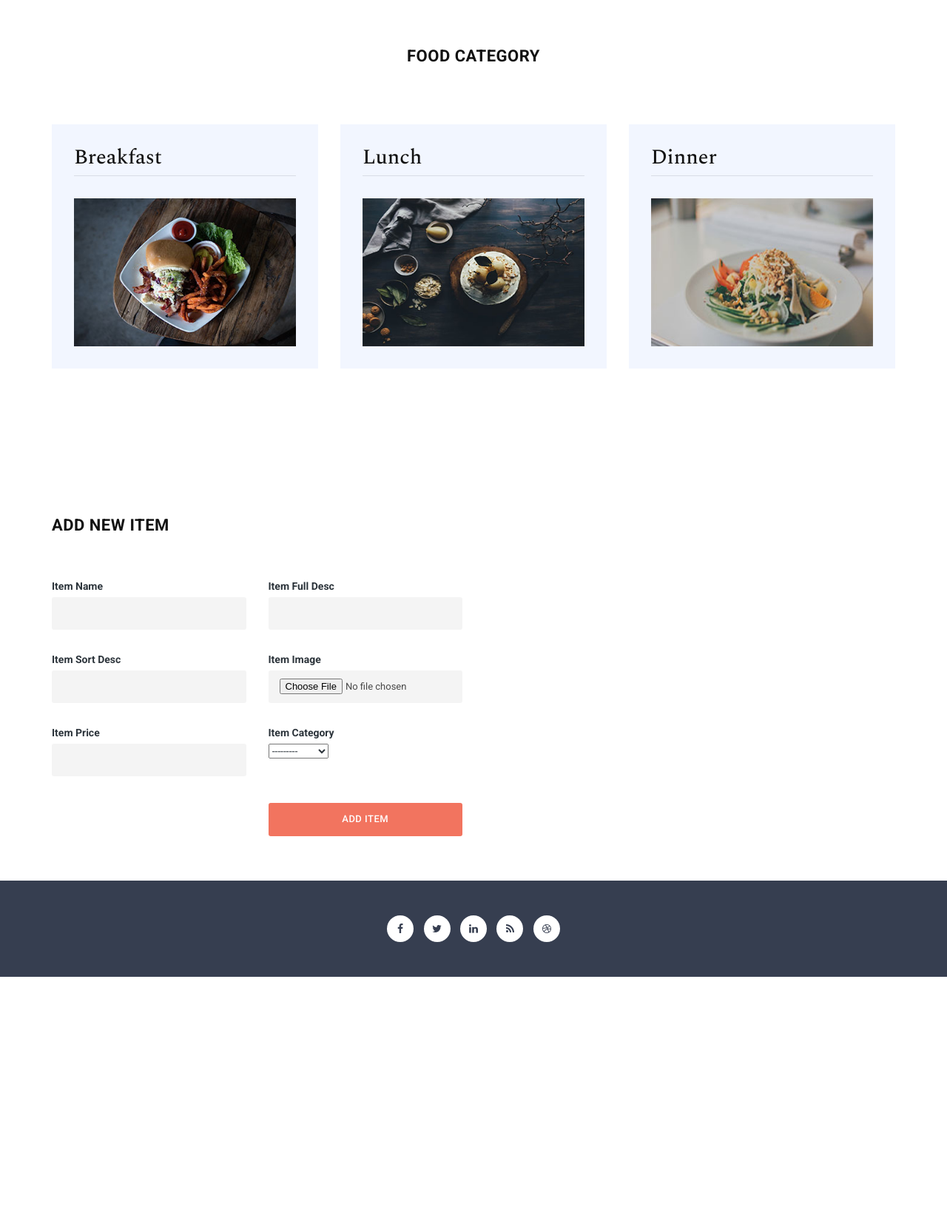
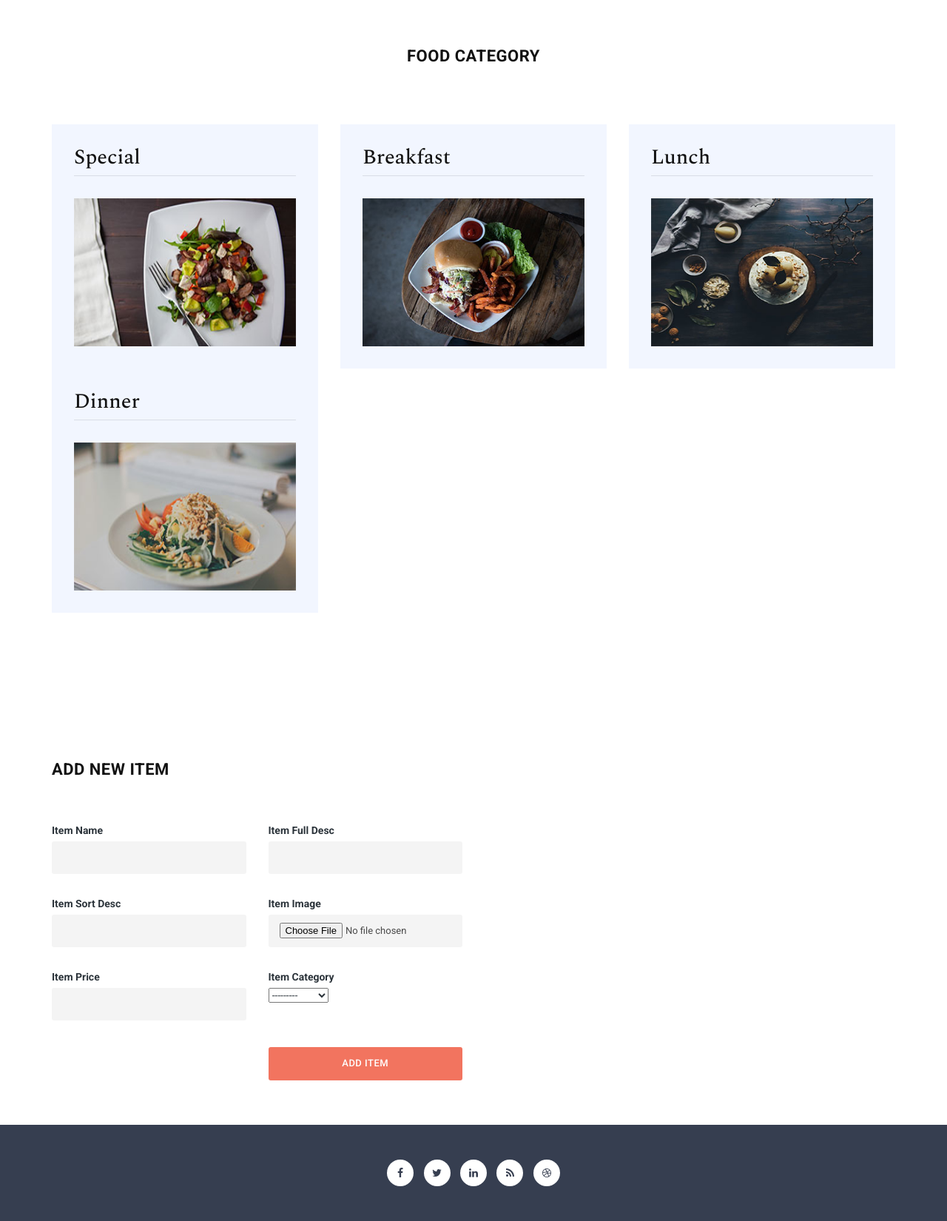
Before and after one commit to kamlesh217/Restaurant-Menu, a Django app: page /owner/category/ in a window 1280 px wide. Shown: the part 217-1867 px from the top of the page at 74% size. Before the commit the page ends 1537 px from the top, so only its background shows below. Run offline with Django 4.2, Linux system fonts and the light colour scheme; data comes from the database, SQL or seed files in the repository; both versions use the stored data as it was after the commit; some libraries are stand-ins or nearby versions.

Commit message:
all done

```diff
--- a/food/templates/foods/index.html
+++ b/food/templates/foods/index.html
@@ -9,7 +9,7 @@
                 <div class="col-md-6 col-md-offset-3">
                     <h4>Here you can find delecious foods</h4>
                     <h2>Indian Restaurant</h2>
-                    <p>Quisque nec nibh id lacus fringilla eleifend sed sit amet sem. Donec lectus odio, mollis a nisl non, tempor interdum nisl.</p>
+                    <p>“Welcome! May the best food find your appetite.”</p>
                 </div>
             </div>
         </div>
--- a/food/templates/foods/menu.html
+++ b/food/templates/foods/menu.html
@@ -34,7 +34,7 @@
 {% for item in breakfast %}
                                     <div class="item col-md-12">
                                         <div class="food-item">
-                                            <a href="/details/{{item.id}}">
+                                            <a href="/food/details/{{item.id}}">
                                             <img src="/media/{{item.item_image}}" width="100" height="150" alt=""></a>
                                             <div class="price">Rs.{{item.item_price}}</div>
                                             <div class="text-content">
@@ -69,7 +69,7 @@
                                     {% for item in lunch %}
                                     <div class="item col-md-12">
                                         <div class="food-item">
-                                            <a href="/details/{{item.id}}">
+                                            <a href="/food//details/{{item.id}}">
                                             <img src="/media/{{item.item_image}}"   width="100" height="150" alt=""></a>
                                             <div class="price">Rs.{{item.item_price}}</div>
                                             <div class="text-content">
@@ -113,7 +113,7 @@
                                     {% for item in dinner %}
                                     <div class="item col-md-12">
                                         <div class="food-item">
-                                            <a href="/details/{{item.id}}">
+                                            <a href="/food//details/{{item.id}}">
                                             <img src="/media/{{item.item_image}}"   width="100" height="150" alt=""></a>
                                             <div class="price">Rs.{{item.item_price}}</div>
                                             <div class="text-content">
--- a/user/forms.py
+++ b/user/forms.py
@@ -1,5 +1,5 @@
 from django import forms
-from food.models import item
+from food.models import item, special_item
 
 
 
@@ -7,3 +7,9 @@
     class Meta:
         model = item
         fields = ["item_name","item_full_desc", "item_sort_desc","category", "item_price","item_image"]
+
+
+class specialItemForm(forms.ModelForm):
+    class Meta:
+        model = special_item
+        fields = ["item_name", "item_sort_desc","category", "item_price","item_image"]
--- a/user/templates/user/category.html
+++ b/user/templates/user/category.html
@@ -13,6 +13,15 @@
                 </div>
             </div>
             <div class="row">
+
+                <div class="col-md-4">
+                    <div class="food-item">
+                        <h2>Special</h2>
+                        <a href="special/">
+                        <img src="{% static 'food/img/lunch_item.jpg'%}" width="100" height="200" alt=""></a>
+                    </div>
+                </div>
+
                 <div class="col-md-4">
                     <div class="food-item">
                         <h2>Breakfast</h2>
@@ -22,6 +31,8 @@
 
                     </div>
                 </div>
+
+
                 <div class="col-md-4">
                     <div class="food-item">
                         <h2>Lunch</h2>
--- a/user/urls.py
+++ b/user/urls.py
@@ -8,7 +8,8 @@
     path('category/dinner/',views.list_dinner, name='list'),
     path('category/breakfast/',views.list_breakfast, name='list'),
     path('category/lunch/',views.list_lunch, name='list'),
+    path('category/special/',views.list_special, name='list'),
     path('<int:item_id>/',views.update_item, name='update_item'),
     path('delete/<int:item_id>/',views.delete_item, name='delete_item'),
-
+    path('update/<int:item_id>/',views.update_special_item, name='update_special_item'),
 ]
--- a/user/views.py
+++ b/user/views.py
@@ -2,7 +2,7 @@
 from django.contrib.auth import login, authenticate, logout
 from django.contrib import messages
 from food.models import item, Category, special_item
-from user.forms import ItemForm
+from user.forms import ItemForm,specialItemForm
 
 
 
@@ -56,6 +56,8 @@
 
 
 
+def list_special(request):
+    return render(request,'user/list.html', {"special": special_item.objects.all()})
 
 def list_lunch(request):
     return render(request,'user/list.html', {"lunch": item.objects.filter(category=lunch_id)})
@@ -78,6 +80,15 @@
             return redirect("category")
     return render(request,'user/update.html',{"form":ItemForm(instance=Item)})
 
+def update_special_item(request, item_id):
+    Item=special_item.objects.get(id=item_id)
+    if request.method=="POST":
+        form=specialItemForm(request.POST,request.FILES,instance=Item)
+        if form.is_valid():
+            form.save()
+            return redirect("category")
+    return render(request,'user/update.html',{"form":specialItemForm(instance=Item)})
+
 
 
 
```
Also changed, not shown: food/templates/foods/contact.html (+5 -2 lines), user/templates/user/list.html (+18 -0 lines), db.sqlite3, media/images/cook_02.jpg (added).
